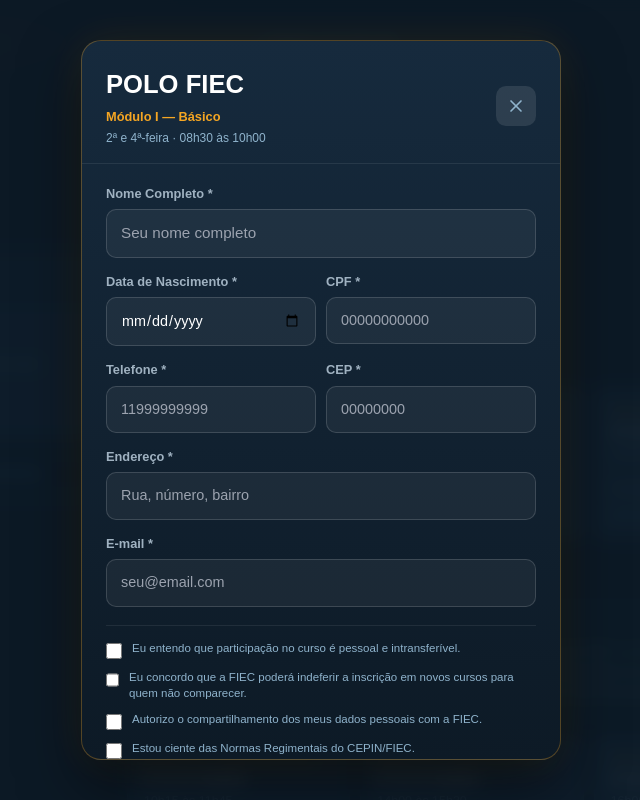
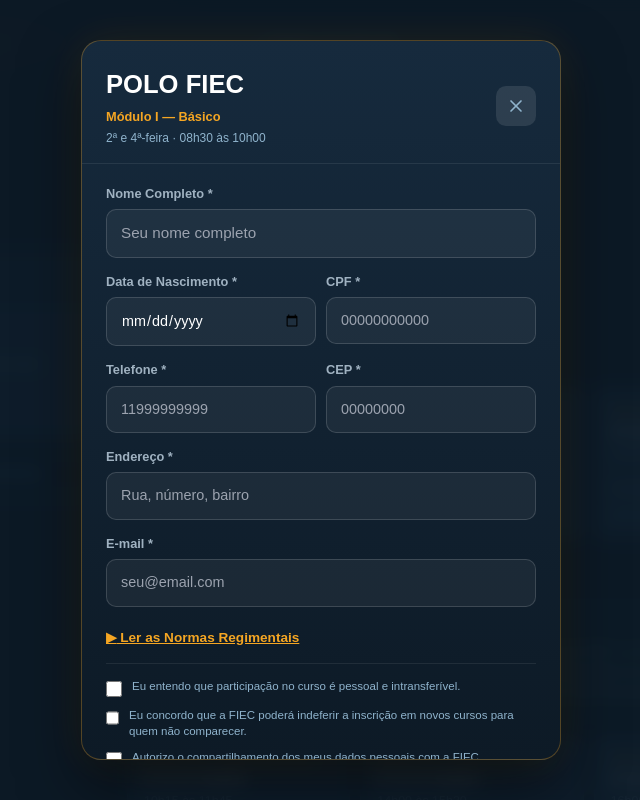
Before and after one commit to Razante21/Fiec, a Next.js app: page /polo/fiec in a window 1280 px wide. Both pictures are taken after a click on the element 557 px from the left and 463 px from the top of the page. Shown: the top 800 px of the page, without its empty margins (319-959 px from the left). Built offline with nearby package versions, Linux system fonts and the light colour scheme; no server answers.

Commit message:
Add normas regimentais accordion to form

```diff
--- a/src/components/ui/form-modal.tsx
+++ b/src/components/ui/form-modal.tsx
@@ -30,6 +30,7 @@
   })
   const [enviando, setEnviando] = useState(false)
   const [enviado, setEnviado] = useState(false)
+  const [showNormas, setShowNormas] = useState(false)
 
   const handleSubmit = async (e: React.FormEvent) => {
     e.preventDefault()
@@ -424,6 +425,90 @@
                   </motion.div>
 
                   <motion.div
+                    initial={{ opacity: 0, y: 20 }}
+                    animate={{ opacity: 1, y: 0 }}
+                    transition={{ delay: 0.38 }}
+                    style={{ marginBottom: '14px' }}
+                  >
+                    <button
+                      type="button"
+                      onClick={() => setShowNormas(!showNormas)}
+                      style={{
+                        background: 'none',
+                        border: 'none',
+                        color: '#f5a623',
+                        fontSize: '0.85rem',
+                        fontWeight: 600,
+                        cursor: 'pointer',
+                        textDecoration: 'underline',
+                        padding: 0,
+                      }}
+                    >
+                      {showNormas ? '▼' : '▶'} Ler as Normas Regimentais
+                    </button>
+
+                    {showNormas && (
+                      <motion.div
+                        initial={{ opacity: 0, height: 0 }}
+                        animate={{ opacity: 1, height: 'auto' }}
+                        exit={{ opacity: 0, height: 0 }}
+                        style={{
+                          marginTop: '10px',
+                          padding: '14px',
+                          background: 'rgba(0, 0, 0, 0.3)',
+                          borderRadius: '10px',
+                          border: '1px solid rgba(255, 255, 255, 0.1)',
+                          maxHeight: '200px',
+                          overflowY: 'auto',
+                        }}
+                      >
+                        <p style={{ fontSize: '0.7rem', color: '#a0b2c1', lineHeight: 1.6, whiteSpace: 'pre-line' }}>
+{`PROGRAMA DE EDUCAÇÃO DIGITAL - NORMAS INTERNAS – CORPO DISCENTE
+
+II SEMESTRE 2026
+
+Início das aulas:
+Dia 03/08/26 - Turmas de 2ª e 4ª feiras
+Dia 04/08/26 - Turmas de 3ª e 5ª Feiras
+
+Horário dos cursos: o aluno deverá seguir o cronograma de aulas, conforme o polo em que está matriculado.
+
+1. O aluno deverá manter suas informações atualizadas para necessidade de contato (e-mail, telefone e endereço).
+
+2. O aluno que não frequentar a primeira semana de aula, sem justificativa por escrito, será considerado aluno evadido e sua vaga será oferecida aos candidatos em lista de espera, seguindo a ordem de inscrição.
+
+3. O aluno deverá respeitar o horário de início e término das aulas.
+
+4. Os alunos, maiores de 18 anos, poderão, quando apresentarem um motivo justo, solicitar saída antes do término do período das aulas; os alunos, menores de 18 anos, só poderão se retirar do estabelecimento durante o período entre as aulas, com autorização expressa dos pais ou responsáveis.
+
+5. Poderá haver junção de turmas de mesmo módulo considerando o número de alunos evadidos e desistentes.
+
+6. O aluno que não concluir o módulo básico não pode ingressar no intermediário, e o que não concluir o módulo intermediário, não poderá ingressar no avançado, salvo se possuir conhecimento e atender os pré-requisitos exigidos.
+
+7. O aluno matriculado que desistir do curso não terá assegurada sua vaga para a próxima oferta.
+
+8. O aluno, se precisar, poderá pedir remanejamento de polo e/ou horário (transferência), junto à coordenação do Programa na FIEC, desde que haja vaga.
+
+9. Qualquer aluno matriculado, ou seu representante legal, que se considerar prejudicado no transcorrer do curso, deverá procurar protocolar requerimento junto à coordenação do programa.
+
+10. Ao término de cada módulo o aluno deverá manifestar seu interesse em continuar no curso, bem como fazer a rematrícula para o próximo módulo, de forma a garantir sua vaga, caso contrário, sua vaga poderá ser disponibilizada ao próximo inscrito da lista.
+
+11. A FIEC não se responsabiliza por objetos deixados em suas dependências (celulares, carteiras, bicicletas, etc.).
+
+IMPORTANTE:
+- É condição obrigatória a frequência ao curso para o cumprimento da carga horária curricular (mínimo de 75% do total das horas letivas);
+- Não é permitido o uso de qualquer aparelho eletrônico em sala de aula, exceto os autorizados para a aprendizagem do aluno;
+- É vedado ao aluno fumar no recinto da escola, nos termos da legislação pertinente;
+- É vedado ao aluno ocupar-se, durante as atividades escolares, de qualquer ação alheia ao desenvolvimento de sua aprendizagem;
+- É proibido ao aluno comer e beber em sala de aula;
+- É dever do aluno colaborar na conservação e higiene do prédio, do mobiliário e de todo material de uso coletivo;
+- Serão observadas as medidas relativas à proteção de dados pessoais, conforme Lei 13.709/2018 (LGPD).`}
+                        </p>
+                      </motion.div>
+                    )}
+                  </motion.div>
+
+                  <motion.div
                     initial={{ opacity: 0 }}
                     animate={{ opacity: 1 }}
                     transition={{ delay: 0.4 }}
```
Also changed, not shown: 1 other file (tests, documents, lock files or other folders).
